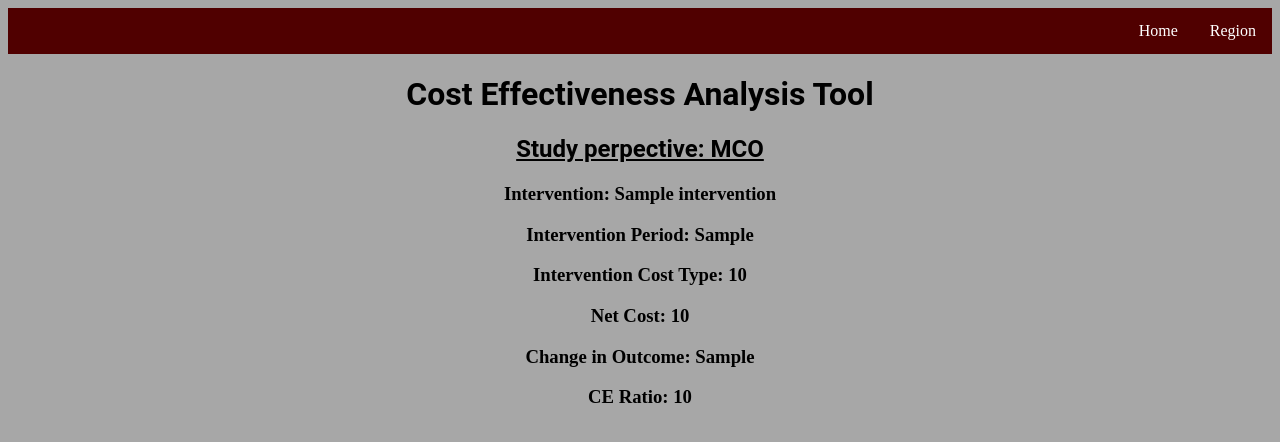
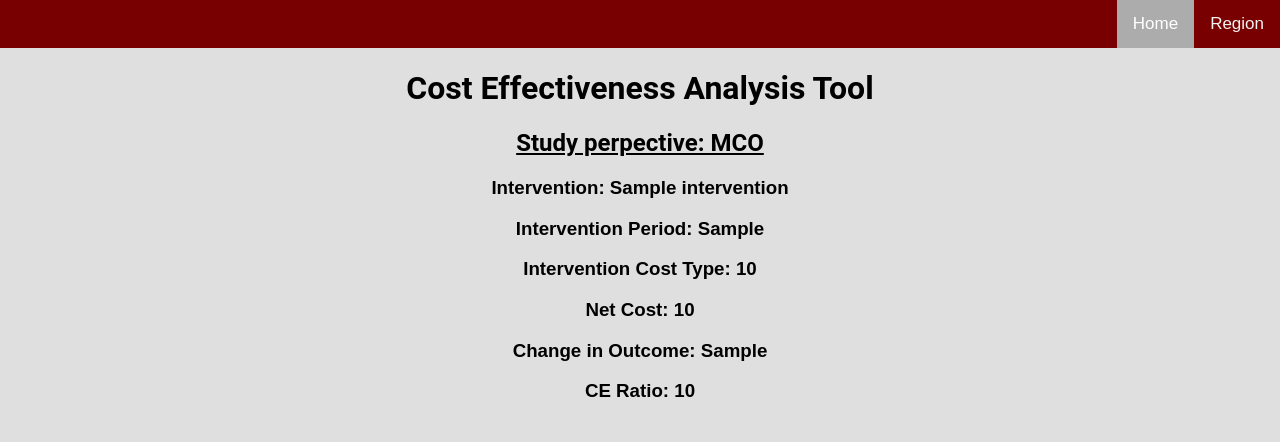
Before and after one commit to Hariharan2907/telemed_project, a Flask app: template templates/result.html in a window 1280 px wide. Shown: the top 442 px of the page. Run offline with Flask 2, Linux system fonts and the light colour scheme; the template is opened without the code that fills it: most values are stand-ins (such as "Sample title", 1, 10 or a date in 2020).

Commit message:
Changed format for html files

```diff
--- a/templates/result.html
+++ b/templates/result.html
@@ -1,47 +1,20 @@
 <!doctype html>
 <html lang="en">
     <head>
-        <style>
-            ul {
-            list-style-type: none;
-            margin: 0;
-            padding: 0;
-            overflow: hidden;
-            background-color: rgb(80, 0, 0);
-            }
+        <meta charset="UTF-8">
+        <link rel="stylesheet" href="{{ url_for('static', filename= 'css/main.css') }}">
+        <title>Cost Effective Analysis Tool</title>
 
-            li {
-            float: right;
-            }
-
-            li a {
-            display: block;
-            color: white;
-            text-align: center;
-            padding: 14px 16px;
-            text-decoration: none;
-            }
-
-            li a:hover:not(.active) {
-            background-color: #111;
-            }
-
-            .active {
-            background-color: #04AA6D;
-            }
-            body {
-                background-color: rgb(167,167,167);
-            }
-        </style>
+    </head>
 
     <body>
-        <ul id="menu-main-nav" class="navbar-nav nav-fill w-100">
-            <li class="nav-item"><a href="#region" class="nav-link">Region </a></li>
-            <li class="nav-item"><a href="#home" class="nav-link">Home</a></li>
+        <div class="topnav">
+            <a href="#region">Region</a>
+            <a class="active" href="#home">Home</a>
+          </div>
 
 
 
-        </ul>
         <center><h1 style="font-family: Roboto, sans-serif" >Cost Effectiveness Analysis Tool </h1></center>
         <center><u><h2 style="font-family: Roboto, sans-serif ">Study perpective: MCO</h2></u></center>
         <p></p>
```
Also changed, not shown: templates/index.html (+43 -41 lines).
